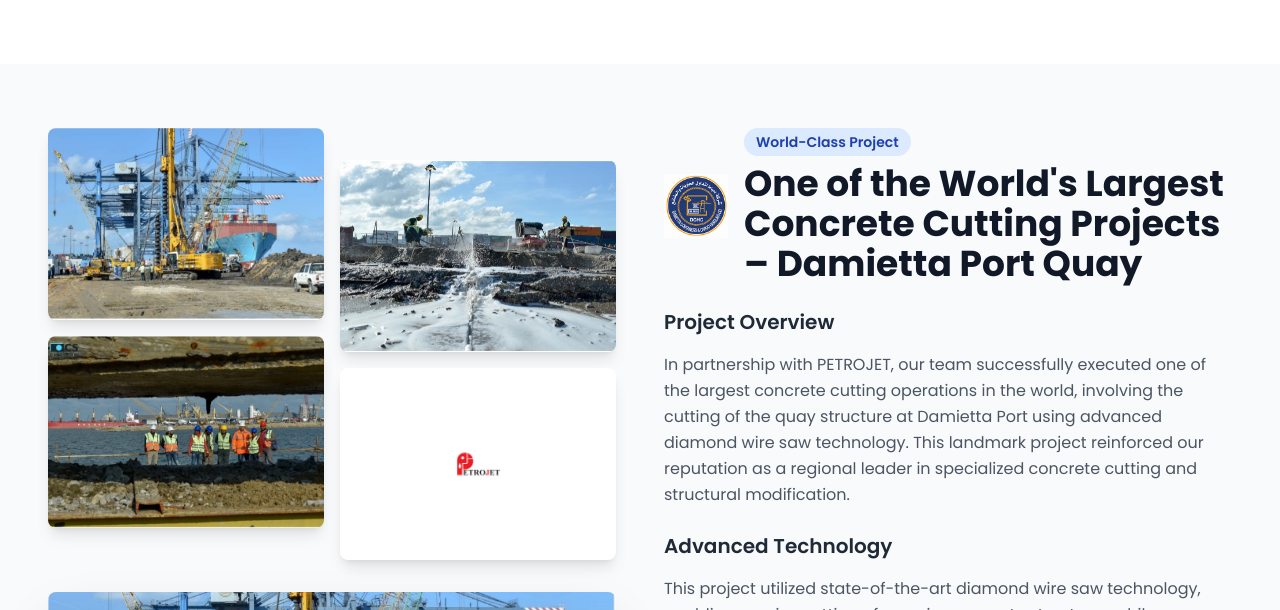
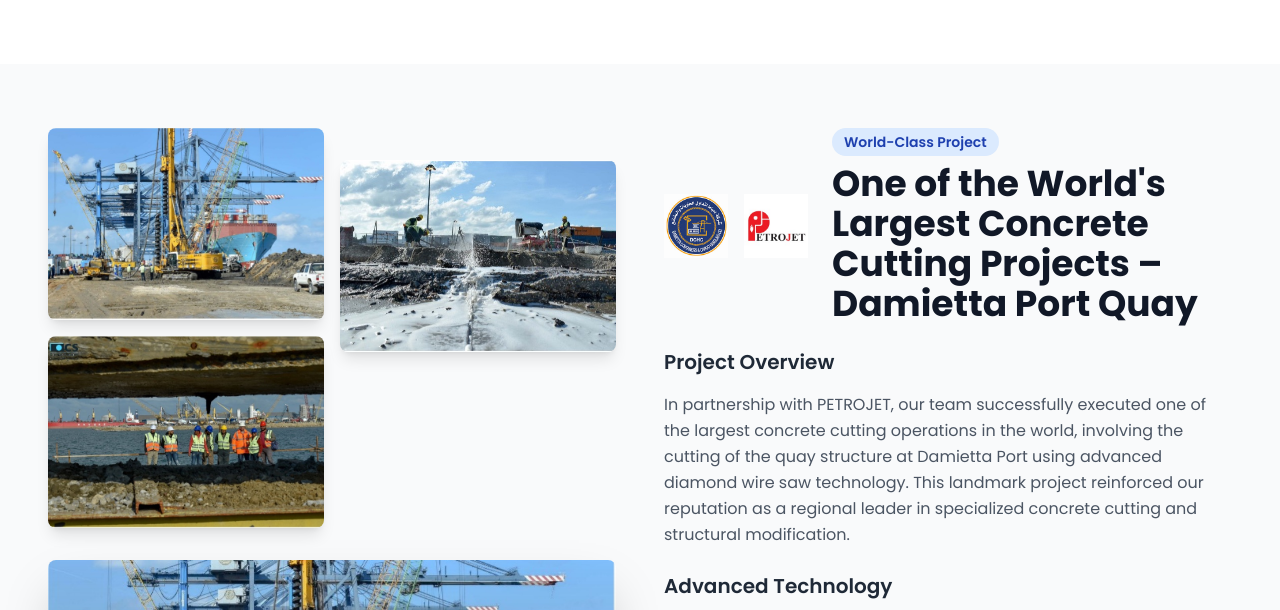
Before and after one commit to Webique/concrete-surgeons, a React (Vite) app: page /case-studies in a window 1280 px wide. Shown: the part 1520-2130 px from the top of the page. Built offline with nearby package versions, Linux system fonts and the light colour scheme; grey boxes are pictures that could not be loaded; what tailwindcss-rtl would draw is missing.

Commit message:
Update #4

```diff
--- a/src/pages/CaseStudies.jsx
+++ b/src/pages/CaseStudies.jsx
@@ -139,9 +139,12 @@ export default function CaseStudies() {
             {/* Content - Always First on Mobile */}
             <div className="order-1 lg:order-2">
               <div className="mb-8">
-                <div className="flex items-center mb-6">
-                  <img src={images} alt="Damietta Port Logo" className="h-16 w-auto mr-4" />
-                  <div>
+                <div className="flex flex-col lg:flex-row items-center mb-6">
+                  <div className="flex items-center mb-4 lg:mb-0 lg:mr-6">
+                    <img src={images} alt="Damietta Port Logo" className="h-16 w-auto mr-4" />
+                    <img src={client1} alt="PETROJET Logo" className="h-16 w-auto" />
+                  </div>
+                  <div className="lg:flex-1">
                     <span className="inline-block bg-blue-100 text-blue-800 text-sm font-semibold px-3 py-1 rounded-full mb-2">
                       {t("caseStudies.case2.badge")}
                     </span>
@@ -204,9 +207,6 @@ export default function CaseStudies() {
                     alt="Damietta Port Project"
                     className="w-full h-48 object-cover rounded-lg shadow-lg"
                   />
-                  <div className="bg-white p-4 rounded-lg shadow-lg h-48 flex items-center justify-center">
-                    <img src={client1} alt="PETROJET Logo" className="h-12 w-auto" />
-                  </div>
                 </div>
               </div>
 
```
